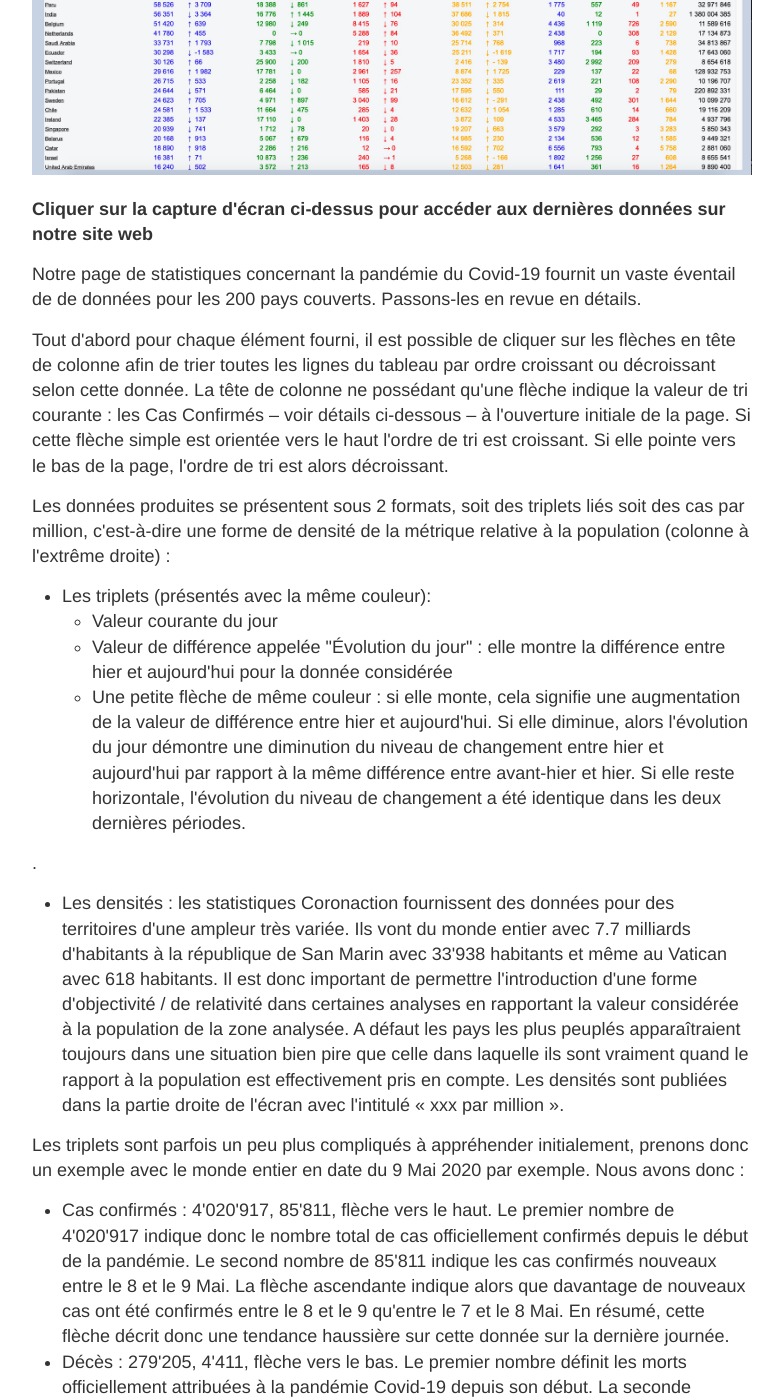
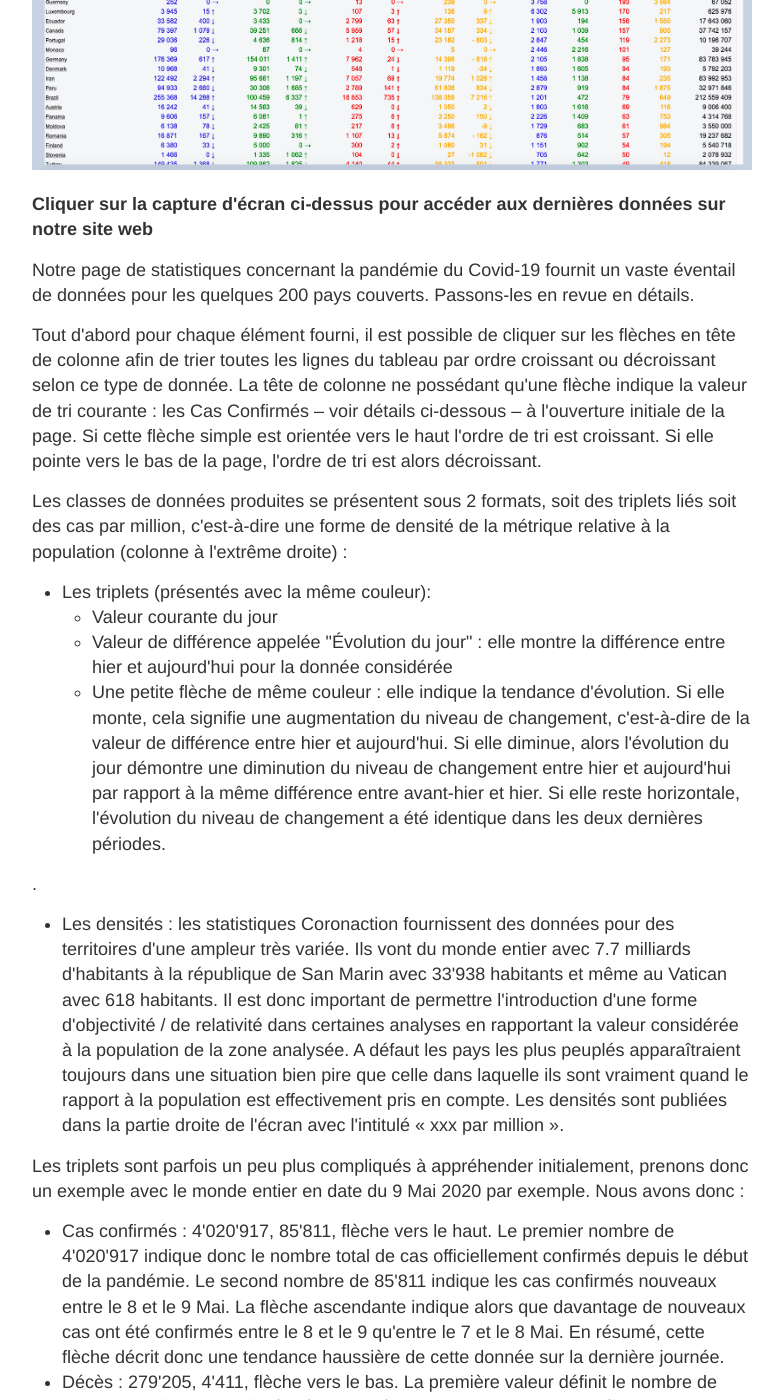
Before and after one commit to coronaction/coronaction.github.io, a Jekyll site: the page built from _posts/2020-05-12-coronaction-donnees-statistiques-produites.md, in a window 1280 px wide and 1400 px high, scrolled down 448 px. Shown: the whole window, without its empty margins (248-1031 px from the left). Built offline with Jekyll 4.4.1, drawn with Linux system fonts in a browser that asks for light colours; some of the changed text lies outside the part shown.

Commit message:
update FR post re. statistics

```diff
--- a/_posts/2020-05-12-coronaction-donnees-statistiques-produites.md
+++ b/_posts/2020-05-12-coronaction-donnees-statistiques-produites.md
@@ -3,20 +3,20 @@ layout: post
 title: Données statistiques produites par Coronaction
 ---
 
-[<img src="/images/coronaction-statistics.jpg">](https://www.coronaction.net/)
+[<img src="/images/statistiques-FR-2020-05-19.jpg">](https://www.coronaction.net/)
 
 **Cliquer sur la capture d&#39;écran ci-dessus pour accéder aux dernières données sur notre site web**
 
-Notre page de statistiques concernant la pandémie du Covid-19 fournit un vaste éventail de de données pour les 200 pays couverts. Passons-les en revue en détails.
+Notre page de statistiques concernant la pandémie du Covid-19 fournit un vaste éventail de données pour les quelques 200 pays couverts. Passons-les en revue en détails.
 
-Tout d&#39;abord pour chaque élément fourni, il est possible de cliquer sur les flèches en tête de colonne afin de trier toutes les lignes du tableau par ordre croissant ou décroissant selon cette donnée. La tête de colonne ne possédant qu&#39;une flèche indique la valeur de tri courante : les Cas Confirmés – voir détails ci-dessous – à l&#39;ouverture initiale de la page. Si cette flèche simple est orientée vers le haut l&#39;ordre de tri est croissant. Si elle pointe vers le bas de la page, l&#39;ordre de tri est alors décroissant.
+Tout d&#39;abord pour chaque élément fourni, il est possible de cliquer sur les flèches en tête de colonne afin de trier toutes les lignes du tableau par ordre croissant ou décroissant selon ce type de donnée. La tête de colonne ne possédant qu&#39;une flèche indique la valeur de tri courante : les Cas Confirmés – voir détails ci-dessous – à l&#39;ouverture initiale de la page. Si cette flèche simple est orientée vers le haut l&#39;ordre de tri est croissant. Si elle pointe vers le bas de la page, l&#39;ordre de tri est alors décroissant.
 
-Les données produites se présentent sous 2 formats, soit des triplets liés soit des cas par million, c&#39;est-à-dire une forme de densité de la métrique relative à la population (colonne à l&#39;extrême droite) :
+Les classes de données produites se présentent sous 2 formats, soit des triplets liés soit des cas par million, c&#39;est-à-dire une forme de densité de la métrique relative à la population (colonne à l&#39;extrême droite) :
 
 - Les triplets (présentés avec la même couleur):
   - Valeur courante du jour
   - Valeur de différence appelée &quot;Évolution du jour&quot; : elle montre la différence entre hier et aujourd&#39;hui pour la donnée considérée
-  - Une petite flèche de même couleur : si elle monte, cela signifie une augmentation de la valeur de différence entre hier et aujourd&#39;hui. Si elle diminue, alors l&#39;évolution du jour démontre une diminution du niveau de changement entre hier et aujourd&#39;hui par rapport à la même différence entre avant-hier et hier. Si elle reste horizontale, l&#39;évolution du niveau de changement a été identique dans les deux dernières périodes.
+  - Une petite flèche de même couleur : elle indique la tendance d&#39;évolution. Si elle monte, cela signifie une augmentation du niveau de changement, c&#39;est-à-dire de la valeur de différence entre hier et aujourd&#39;hui. Si elle diminue, alors l&#39;évolution du jour démontre une diminution du niveau de changement entre hier et aujourd&#39;hui par rapport à la même différence entre avant-hier et hier. Si elle reste horizontale, l&#39;évolution du niveau de changement a été identique dans les deux dernières périodes.
 
 .
 
@@ -24,10 +24,10 @@ Les données produites se présentent sous 2 formats, soit des triplets liés so
 
 Les triplets sont parfois un peu plus compliqués à appréhender initialement, prenons donc un exemple avec le monde entier en date du 9 Mai 2020 par exemple. Nous avons donc :
 
-- Cas confirmés : 4&#39;020&#39;917, 85&#39;811, flèche vers le haut. Le premier nombre de 4&#39;020&#39;917 indique donc le nombre total de cas officiellement confirmés depuis le début de la pandémie. Le second nombre de 85&#39;811 indique les cas confirmés nouveaux entre le 8 et le 9 Mai. La flèche ascendante indique alors que davantage de nouveaux cas ont été confirmés entre le 8 et le 9 qu&#39;entre le 7 et le 8 Mai. En résumé, cette flèche décrit donc une tendance haussière sur cette donnée sur la dernière journée.
-- Décès : 279&#39;205, 4&#39;411, flèche vers le bas. Le premier nombre définit les morts officiellement attribuées à la pandémie Covid-19 depuis son début. La seconde donnée recense 4&#39;411 décès dans les dernières 24 heures entre le 8 et le 9 Mai. La flèche vers le bas indique ensuite que moins de morts sont survenues dans cette période que dans la précédente.
+- Cas confirmés : 4&#39;020&#39;917, 85&#39;811, flèche vers le haut. Le premier nombre de 4&#39;020&#39;917 indique donc le nombre total de cas officiellement confirmés depuis le début de la pandémie. Le second nombre de 85&#39;811 indique les cas confirmés nouveaux entre le 8 et le 9 Mai. La flèche ascendante indique alors que davantage de nouveaux cas ont été confirmés entre le 8 et le 9 qu&#39;entre le 7 et le 8 Mai. En résumé, cette flèche décrit donc une tendance haussière de cette donnée sur la dernière journée.
+- Décès : 279&#39;205, 4&#39;411, flèche vers le bas. La première valeur définit le nombre de morts officiellement attribuées à la pandémie Covid-19 depuis son début. La seconde donnée recense 4&#39;411 décès dans les dernières 24 heures entre le 8 et le 9 Mai. La flèche vers le bas indique ensuite que moins de morts sont survenues dans cette période que dans la précédente.
 
-Pour parler en termes de physique, le premier nombre du triplet définit la « distance » parcourue par le virus durant l&#39;épidémie, le second définit sa vitesse de progression et la flèche indique l&#39;accélération. Donc, elle indique si la donnée en question a tendance à progresse plus ou moins vite que précédemment.
+Pour parler en termes de physique, le premier nombre du triplet définit la « distance » parcourue par le virus durant l&#39;épidémie, le second définit sa vitesse de progression et la flèche indique l&#39;accélération. Donc, elle indique si la donnée en question a tendance à progresser plus ou moins vite que précédemment.
 
 Maintenant, les différents types de données :
 
```
Also changed, not shown: images/statistiques-FR-2020-05-19.jpg (added).
